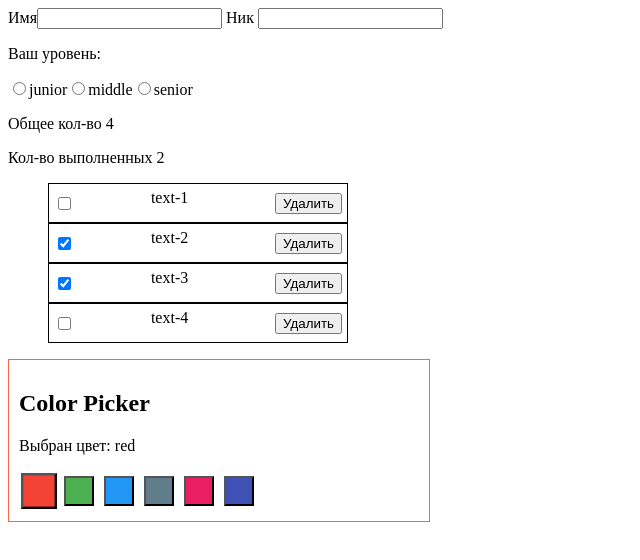
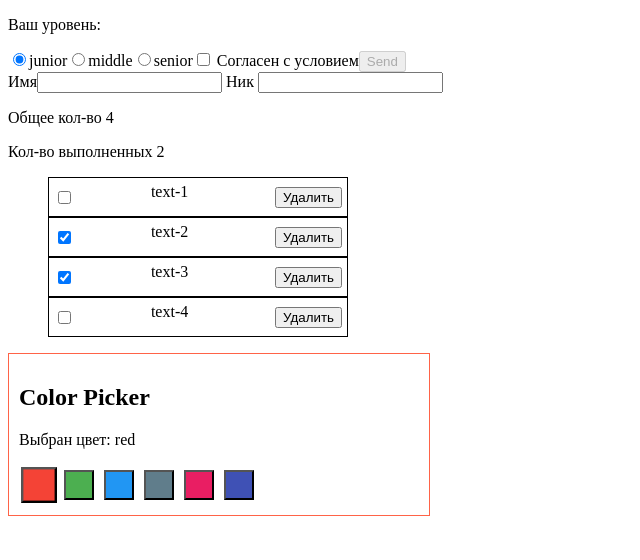
Before and after one commit to OlhaNester/training-react-lesson1, a React (Create React App) app: page / in a window 1280 px wide. Shown: the top 560 px of the page, without its empty margins (0-640 px from the left). Built offline with nearby package versions, Linux system fonts and the light colour scheme.

Commit message:
чек бокс и радиокнопки

```diff
--- a/package.json
+++ b/package.json
@@ -10,6 +10,7 @@
     "react": "^17.0.2",
     "react-dom": "^17.0.2",
     "react-scripts": "4.0.3",
+    "shortid": "^2.2.16",
     "web-vitals": "^1.1.2"
   },
   "scripts": {
--- a/src/App.js
+++ b/src/App.js
@@ -1,6 +1,8 @@
 import React, { Component } from "react";
 import ColorPicker from './ColorPicker';
 import TodoList from "./TodoList";
+import Form from "./Form";
+import shortid from "shortid";
 
 const colorPickerOpt = [
   { label: 'red', color: '#F44336' },
@@ -62,26 +64,16 @@ class App extends Component {
     const complitedTodo = todos.reduce((acc, todo) => (todo.completed ? acc + 1 : acc), 0);
     return (
       <div className="App">
+        <Form />
         <form>
-          <label> Имя
-          <input type="text" name="name" value={this.state.name} onChange={this.handleChange } id={this.nameImputId}/>
-        </label>
-          <label> Ник   <input type="text" name="tag" value={this.state.tag} onChange={this.handleChange} id={this.nameImputId}/>
-          </label>
-        </form>
+           <label> Имя
+      <input type="text" name="name" value={this.state.name} onChange={this.handleChange} id={this.nameImputId} />
+    </label>
+    <label> Ник   <input type="text" name="tag" value={this.state.tag} onChange={this.handleChange} id={this.nameImputId} />
+    </label>
+  </form>
 
-        <form>
-          <p>Ваш уровень:</p>
-          <label>
-            <input type="radio" name="" value="junior"></input>junior
-          </label>
-          <label>
-            <input type="radio" name="" value="middle"></input>middle
-          </label>
-          <label>
-            <input type="radio" name="" value="senior"></input>senior
-          </label>
-        </form>
+
 
         <div>
           <p>Общее кол-во {totalTodo}</p>
--- /dev/null
+++ b/src/Form.js
@@ -0,0 +1,45 @@
+import React from "react";
+import { Component } from "react/cjs/react.production.min";
+
+class Form extends Component {
+    state = {
+      experience: 'junior',
+      lisence: false,
+
+  }
+  handleChange = (event) => {
+    const { name, value } = event.currentTarget;
+        this.setState({ [name]: value });
+  };
+  handleLicenceChange = (event) => {
+    console.log(event.currentTarget.checked);
+    this.setState({licence: event.currentTarget.checked})
+  }
+
+  render() {
+    return (
+      <form>
+        <p>Ваш уровень:</p>
+        <label>
+          <input type="radio" name="experience" value="junior" onChange={this.handleChange}
+          checked={this.state.experience==='junior'}></input>junior
+        </label>
+        <label>
+          <input type="radio" name="experience" value="middle" onChange={this.handleChange}
+            checked={this.state.experience === 'middle'}></input>middle
+        </label>
+        <label>
+          <input type="radio" name="experience" value="senior" onChange={this.handleChange}
+          checked={this.state.experience === 'senior'}></input>senior
+        </label>
+
+
+        <label>
+          <input type="checkbox" name="licence" checked={this.state.licence} onChange={ this.handleLicenceChange}/> Согласен с условием
+        </label>
+        <button type="submit" disabled={!this.state.licence}>Send</button>
+      </form>
+     ) }
+
+};
+export default Form;
```
Also changed, not shown: 1 other file (tests, documents, lock files or other folders).
